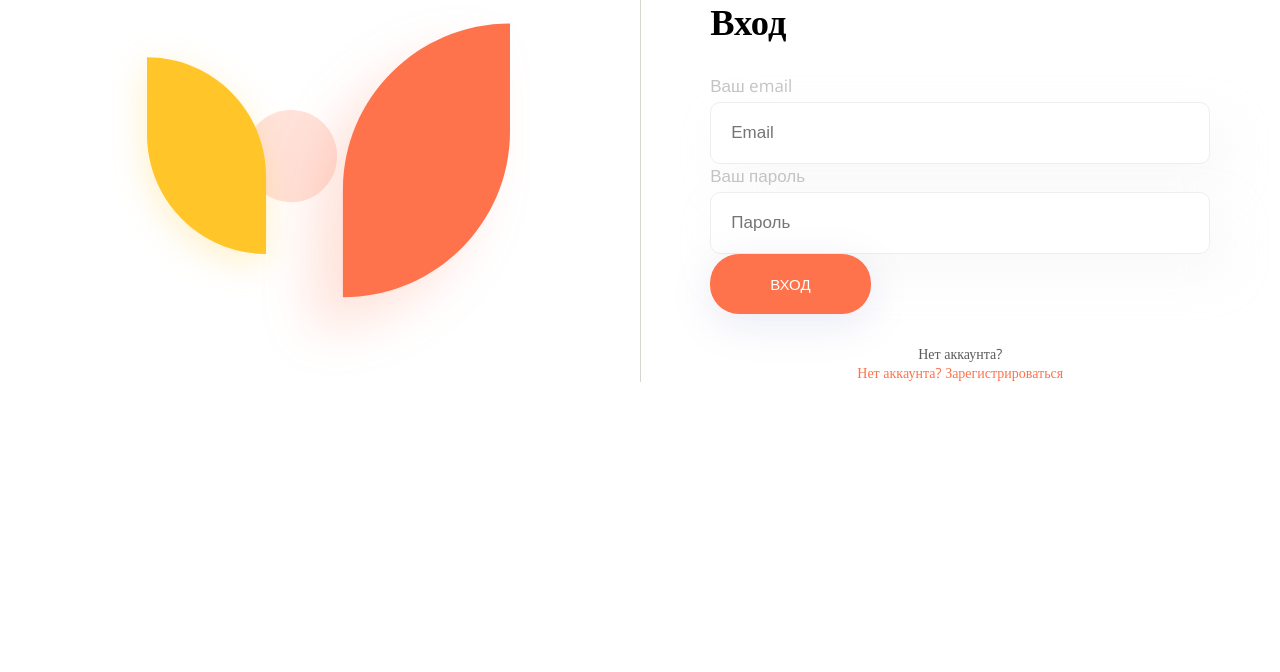
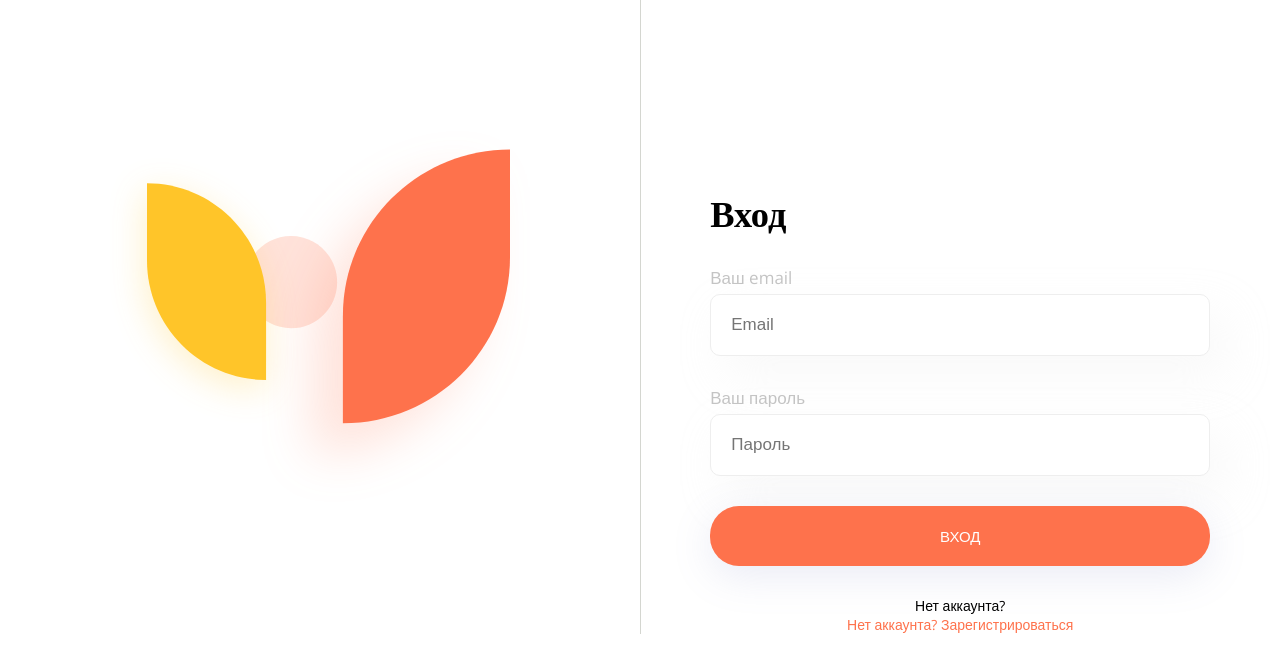
Before and after one commit to superhero86rus/pizza-app, a React (Vite) app: page /auth/login in a window 1280 px wide. Shown: the top 672 px of the page. Built offline with nearby package versions, Linux system fonts and the light colour scheme.

Commit message:
Авторизация. Запрос на получение токена

```diff
--- a/src/pages/Login/Login.module.css
+++ b/src/pages/Login/Login.module.css
@@ -4,9 +4,10 @@
 	gap: 30px;
 	width: 100%;
 	max-width: 500px;
+	padding-top: 30%;
 }
 
-.flex {
+.form {
 	display: flex;
 	flex-direction: column;
 	gap: 30px;
@@ -19,7 +20,7 @@
 }
 
 .field label {
-    color: #c4c4c4;
+	color: #C4C4C4;
 	font-size: 17px;
 	font-style: normal;
 	font-weight: 400;
@@ -29,10 +30,7 @@
 	display: flex;
 	flex-direction: column;
 	align-items: center;
-    justify-content: center;
-    color: var(--text-secondary-color);
-    text-align: center;
-    font-family: Open Sans;
+	color: var(--text-secondaty-color);
 	font-size: 14px;
 }
 
@@ -40,3 +38,9 @@
 	text-decoration: none;
 	color: var(--primary-color);
 }
+
+.error {
+	background: var(--primary-color);
+	color: white;
+	padding: 20px;
+}
--- a/src/pages/Login/Login.tsx
+++ b/src/pages/Login/Login.tsx
@@ -3,25 +3,58 @@ import Button from '../../components/Button/Button';
 import Headling from '../../components/Headling/Headling';
 import Input from '../../components/Input/Input';
 import styles from './Login.module.css';
-import { FormEvent } from 'react';
+import { FormEvent, useState } from 'react';
+import { PREFIX } from '../../helpers/API';
+import axios, { AxiosError } from 'axios';
+
+export type LoginForm = {
+	email: {
+		value: string;
+	},
+	password: {
+		value: string;
+	}
+}
 
 export function Login(){
 
-	const submit = (e: FormEvent) => {
+	const [error, setError] = useState<string | null>();
+
+	const submit = async (e: FormEvent) => {
 		e.preventDefault();
-		console.log(e);
+		setError(null);
+		const target = e.target as typeof e.target & LoginForm;
+		const { email, password } = target;
+		await sendLogin(email.value, password.value);
 	};
 
-	return <div className={styles['login']} onSubmit={submit}>
+	const sendLogin = async (email: string, password: string) => {
+		try{
+			const { data } = await axios.post(`${PREFIX}/auth/login`, {
+				email,
+				password
+			});
+
+			console.log(data);
+		}catch(e){
+			if(e instanceof AxiosError){
+				console.log(e);
+				setError(e.response?.data.message);
+			}
+		}
+	};
+
+	return <div className={styles['login']}>
 		<Headling>Вход</Headling>
-		<form className={styles['form']}>
+		{error && <div className={styles['error']}>{error}</div>}
+		<form className={styles['form']} onSubmit={submit}>
 			<div className={styles['field']}>
 				<label htmlFor=''>Ваш email</label>
-				<Input id='email' placeholder='Email' />
+				<Input id='email' placeholder='Email' name='email' />
 			</div>
 			<div className={styles['field']}>
 				<label htmlFor=''>Ваш пароль</label>
-				<Input id='password' type='password' placeholder='Пароль' />
+				<Input id='password' type='password' placeholder='Пароль' name='password' />
 			</div>
 			<Button appearance='big'>Вход</Button>
 		</form>
```
Lines whose indentation alone changed are shown as unchanged.
